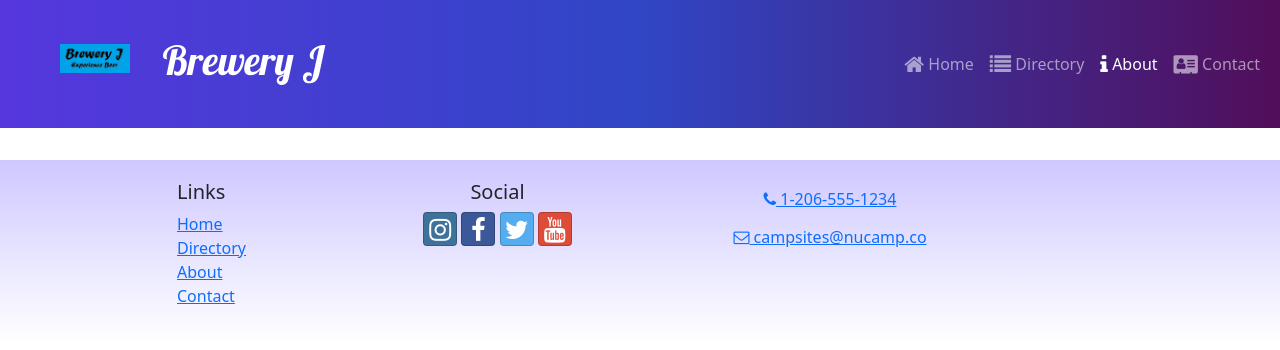
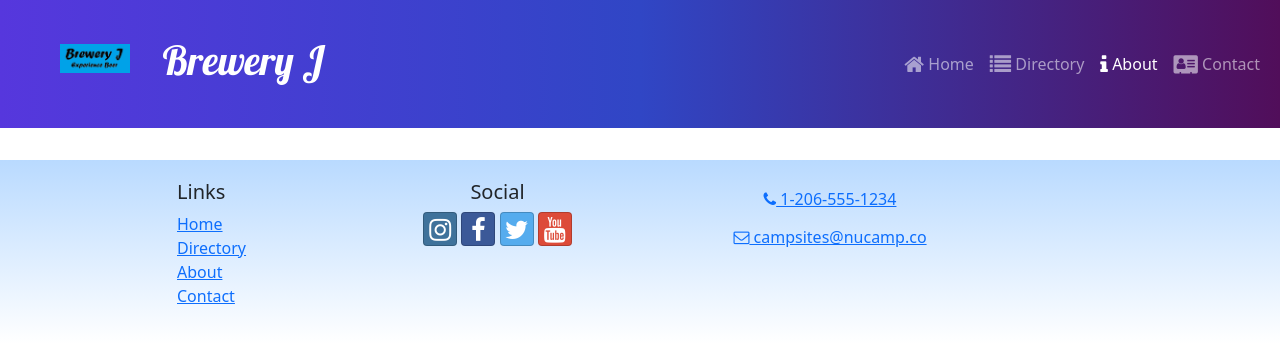
Before and after one commit to JeffHiroshi/BreweryJ, a React (Create React App) app: page /about in a window 1280 px wide. Shown: the top 350 px of the page. Built offline with nearby package versions, Linux system fonts and the light colour scheme.

Commit message:
adjust footer gradient

```diff
--- a/src/App.css
+++ b/src/App.css
@@ -30,7 +30,7 @@ h2 {
 }
 
 .site-footer {
-  background-image: linear-gradient(#cec8ff, white);
+  background-image: linear-gradient(#b9daff, white);
   padding: 20px 0;
   margin-top: 2rem;
 }
@@ -48,7 +48,7 @@ h2 {
 }
 
 .navbar-dark {
-  background-color: #901cad;
+  background-color: #1c2aad;
   background-image: linear-gradient(to right, #5637dd, #3046c5, #510e5a);
   margin-bottom: 2rem;
   min-height: 8rem;
```
